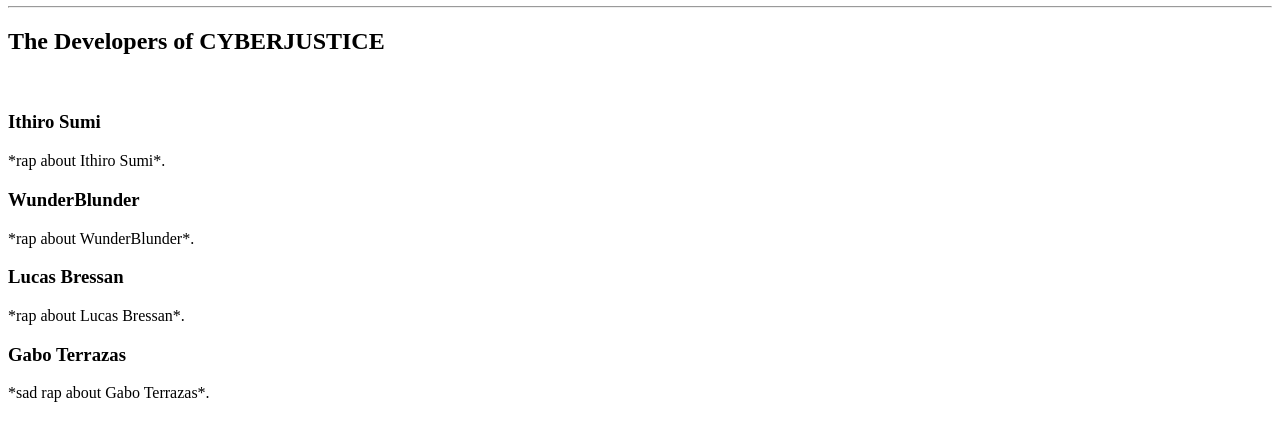
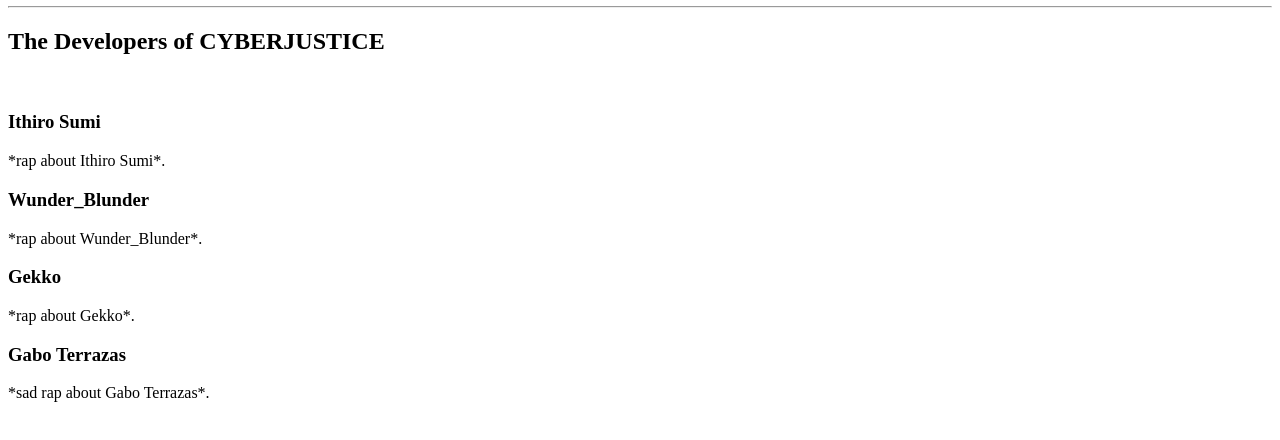
Before and after one commit to cyberjustice/devs, a plain HTML site: page index.html in a window 1280 px wide. Shown: the part 170-610 px from the top of the page. Drawn offline with Linux system fonts and the light colour scheme.

Commit message:
Update index.html

```diff
--- a/index.html
+++ b/index.html
@@ -19,10 +19,10 @@
     <br />
     <h3>Ithiro Sumi</h3>
     <p>*rap about Ithiro Sumi*.</p>
-    <h3>WunderBlunder</h3>
-    <p>*rap about WunderBlunder*.</p>
-    <h3>Lucas Bressan</h3>
-    <p>*rap about Lucas Bressan*.</p>
+    <h3>Wunder_Blunder</h3>
+    <p>*rap about Wunder_Blunder*.</p>
+    <h3>Gekko</h3>
+    <p>*rap about Gekko*.</p>
     <h3>Gabo Terrazas</h3>
     <p>*sad rap about Gabo Terrazas*.</p>
 
```
